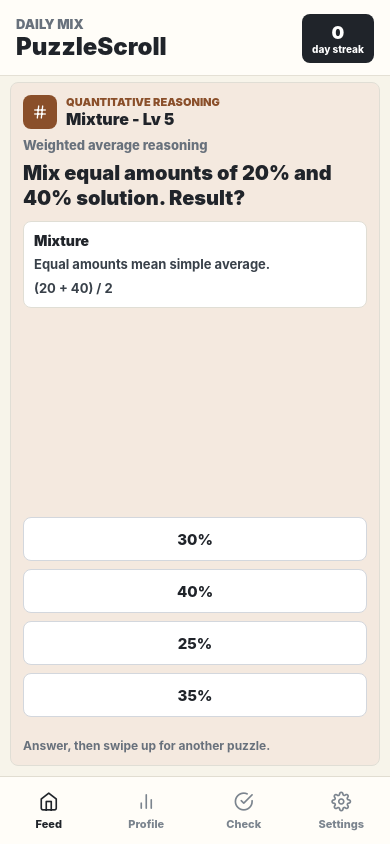
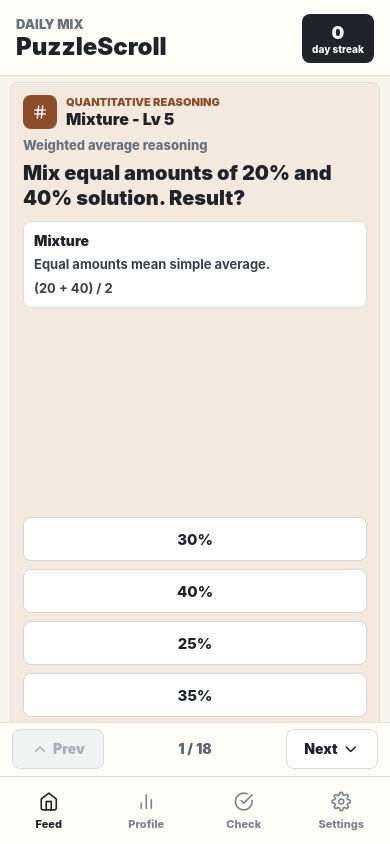
Before and after one commit to MadBonzz/puzzle-scroll, a React Native app: screen / in a window 390 px wide. Built offline with nearby package versions, Linux system fonts and the light colour scheme.

Commit message:
ux fixes

```diff
--- a/App.tsx
+++ b/App.tsx
@@ -1,7 +1,7 @@
 import { Feather } from '@expo/vector-icons';
 import { StatusBar } from 'expo-status-bar';
 import { useEffect, useMemo, useState } from 'react';
-import { FlatList, Pressable, ScrollView, StyleSheet, Text, useWindowDimensions, View } from 'react-native';
+import { Pressable, ScrollView, StyleSheet, Text, useWindowDimensions, View } from 'react-native';
 import { SafeAreaProvider, SafeAreaView } from 'react-native-safe-area-context';
 import { domains, domainIds } from './src/data/domains';
 import { publicDomainSources } from './src/data/sourcePuzzles';
@@ -65,6 +65,10 @@ function FeedScreen() {
     [domainsState]
   );
   const cardHeight = Math.max(430, height - 148);
+  const [index, setIndex] = useState(0);
+  const current = session[index] ?? session[0];
+  const goNext = () => setIndex((value) => Math.min(value + 1, session.length - 1));
+  const goPrevious = () => setIndex((value) => Math.max(value - 1, 0));
 
   return (
     <View style={styles.screen}>
@@ -78,15 +82,10 @@ function FeedScreen() {
           <Text style={styles.headerStatLabel}>day streak</Text>
         </View>
       </View>
-      <FlatList
-        data={session}
-        keyExtractor={(item) => item.id}
-        pagingEnabled
-        snapToInterval={cardHeight}
-        decelerationRate="fast"
-        showsVerticalScrollIndicator={false}
-        renderItem={({ item }) => <PuzzleCard puzzle={item} height={cardHeight} onAnswered={recordAttempt} />}
-      />
+      <View style={styles.cardStage}>
+        {current ? <PuzzleCard key={current.id} puzzle={current} height={cardHeight} onAnswered={recordAttempt} /> : null}
+      </View>
+      <PagerControls index={index} total={session.length} onPrevious={goPrevious} onNext={goNext} />
     </View>
   );
 }
@@ -155,6 +154,10 @@ function AssessScreen() {
     [batteryId, domainScores]
   );
   const cardHeight = Math.max(430, height - 148);
+  const [index, setIndex] = useState(0);
+  const current = battery[index] ?? battery[0];
+  const goNext = () => setIndex((value) => Math.min(value + 1, battery.length - 1));
+  const goPrevious = () => setIndex((value) => Math.max(value - 1, 0));
 
   const onAnswered = (attempt: PuzzleAttempt) => {
     recordAttempt(attempt);
@@ -212,15 +215,26 @@ function AssessScreen() {
         </View>
         <Text style={styles.headerNote}>1 per domain</Text>
       </View>
-      <FlatList
-        data={battery}
-        keyExtractor={(item) => item.id}
-        pagingEnabled
-        snapToInterval={cardHeight}
-        decelerationRate="fast"
-        showsVerticalScrollIndicator={false}
-        renderItem={({ item }) => <PuzzleCard puzzle={item} height={cardHeight} onAnswered={onAnswered} />}
-      />
+      <View style={styles.cardStage}>
+        {current ? <PuzzleCard key={current.id} puzzle={current} height={cardHeight} onAnswered={onAnswered} /> : null}
+      </View>
+      <PagerControls index={index} total={battery.length} onPrevious={goPrevious} onNext={goNext} />
+    </View>
+  );
+}
+
+function PagerControls({ index, total, onPrevious, onNext }: { index: number; total: number; onPrevious: () => void; onNext: () => void }) {
+  return (
+    <View style={styles.pager}>
+      <Pressable style={[styles.pagerButton, index === 0 && styles.pagerButtonDisabled]} onPress={onPrevious} disabled={index === 0}>
+        <Feather name="chevron-up" size={18} color={index === 0 ? '#A9B0B8' : '#20242A'} />
+        <Text style={[styles.pagerButtonText, index === 0 && styles.pagerButtonTextDisabled]}>Prev</Text>
+      </Pressable>
+      <Text style={styles.pagerCount}>{index + 1} / {total}</Text>
+      <Pressable style={[styles.pagerButton, index >= total - 1 && styles.pagerButtonDisabled]} onPress={onNext} disabled={index >= total - 1}>
+        <Text style={[styles.pagerButtonText, index >= total - 1 && styles.pagerButtonTextDisabled]}>Next</Text>
+        <Feather name="chevron-down" size={18} color={index >= total - 1 ? '#A9B0B8' : '#20242A'} />
+      </Pressable>
     </View>
   );
 }
@@ -323,6 +337,47 @@ const styles = StyleSheet.create({
   },
   screen: {
     flex: 1
+  },
+  cardStage: {
+    flex: 1
+  },
+  pager: {
+    minHeight: 54,
+    paddingHorizontal: 12,
+    paddingBottom: 6,
+    paddingTop: 4,
+    flexDirection: 'row',
+    alignItems: 'center',
+    justifyContent: 'space-between',
+    backgroundColor: '#FFFDF8',
+    borderTopWidth: 1,
+    borderTopColor: '#E4E0D5'
+  },
+  pagerButton: {
+    minWidth: 92,
+    minHeight: 40,
+    borderRadius: 8,
+    borderWidth: 1,
+    borderColor: '#D6DADF',
+    backgroundColor: '#FFFFFF',
+    flexDirection: 'row',
+    alignItems: 'center',
+    justifyContent: 'center',
+    gap: 4
+  },
+  pagerButtonDisabled: {
+    backgroundColor: '#F1F2F2'
+  },
+  pagerButtonText: {
+    color: '#20242A',
+    fontWeight: '900'
+  },
+  pagerButtonTextDisabled: {
+    color: '#A9B0B8'
+  },
+  pagerCount: {
+    color: '#5D6670',
+    fontWeight: '900'
   },
   appHeader: {
     minHeight: 76,
--- a/src/logic/puzzleGenerators.ts
+++ b/src/logic/puzzleGenerators.ts
@@ -72,6 +72,10 @@ function arithmeticProgression(level: number) {
 
 function hiddenTokens(count: number, color = '#CDD3DA') {
   return Array.from({ length: count }, (_, index) => token(String(index + 1), color));
+}
+
+function hiddenSequence(count: number, color = '#CDD3DA') {
+  return Array.from({ length: count }, (_, index) => token(`#${index + 1}`, color));
 }
 
 function studyMs(difficulty: number, base = 2600) {
@@ -238,11 +242,11 @@ function sequenceRecall(difficulty: number, isAssessment = false): PuzzleRound {
     subtitle: isAssessment ? 'Assessment: Corsi-style span' : 'Repeat the tile order',
     difficulty,
     isAssessment,
-    prompt: 'Which sequence matches the lit tiles?',
-    visual: { mode: 'grid', tokens: hiddenTokens(9), columns: 3 },
+    prompt: 'Choose the numbers in the exact shown order, first to last.',
+    visual: { mode: 'tiles', tokens: hiddenSequence(sequence.length), columns: sequence.length },
     requiresReady: true,
-    studyPrompt: 'Memorize the tile sequence. It will disappear.',
-    studyVisual: { mode: 'grid', tokens: sequence.map((value) => token(value, '#2E6F95')), columns: 3 },
+    studyPrompt: 'Memorize left to right. Do not read by grid rows.',
+    studyVisual: { mode: 'tiles', tokens: sequence.map((value, index) => token(`${index + 1}: ${value}`, '#2E6F95')), columns: sequence.length },
     studyDurationMs: studyMs(difficulty, 2600),
     choices,
     correctIndex,
```
